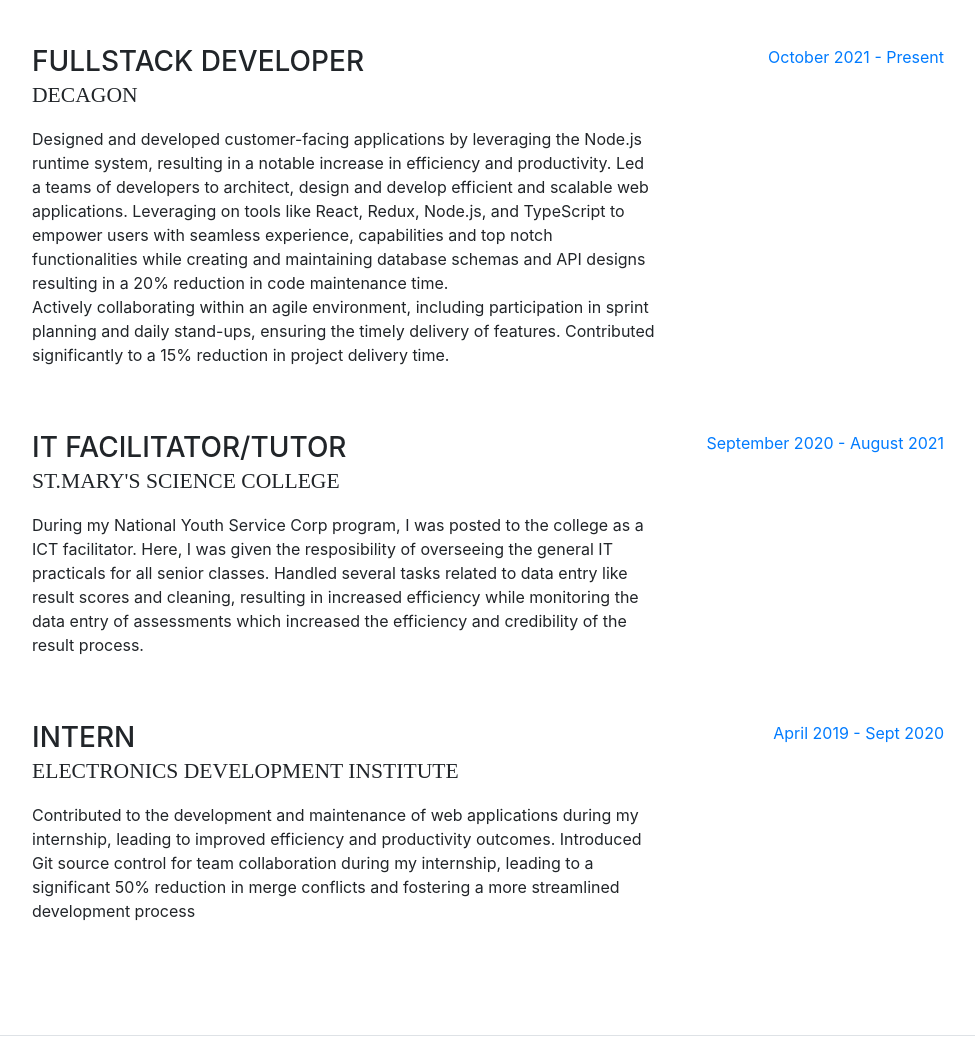
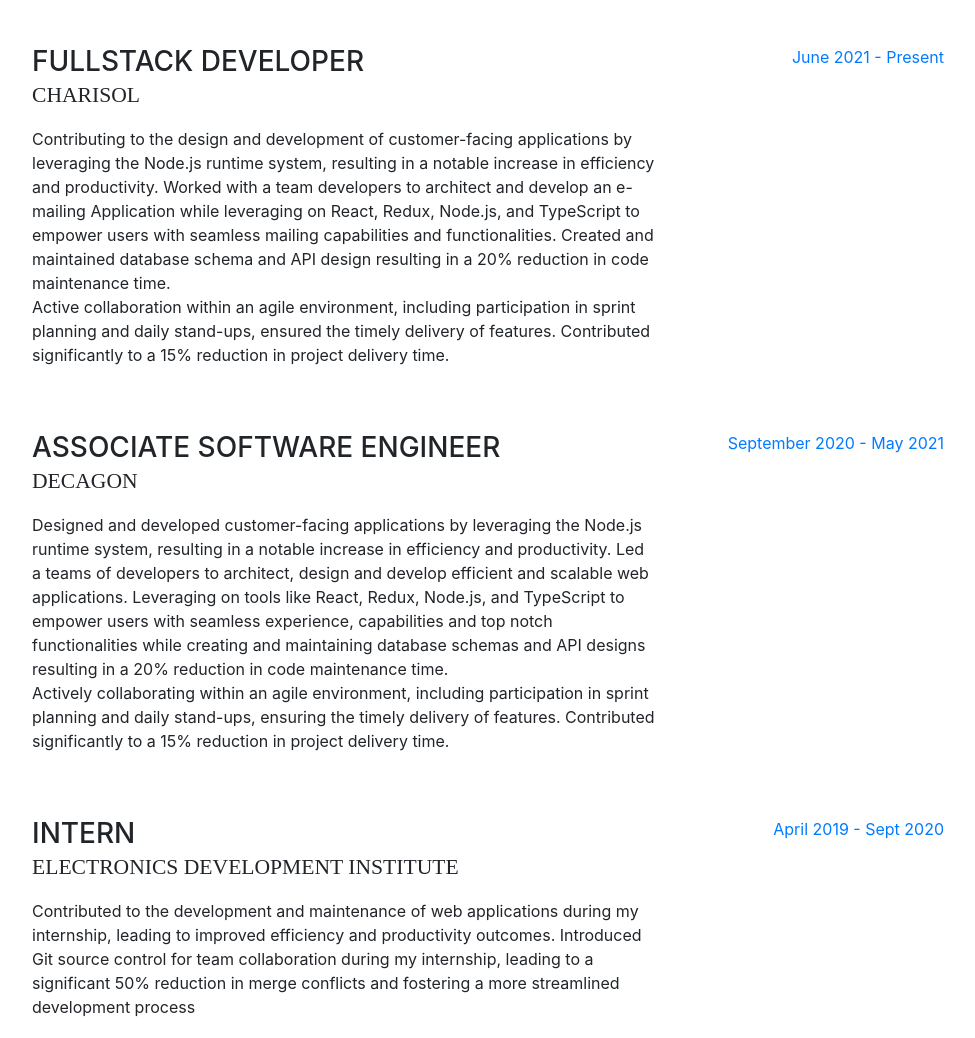
Before and after one commit to KeneEzeh/Portfolio, a website with bundled scripts: page index.html in a window 1280 px wide. Shown: the part 889-1927 px from the top of the page, without its empty margins (288-1263 px from the left). Built offline with nearby package versions, Linux system fonts and the light colour scheme; a web font is replaced by a local one.

Commit message:
updated the experience and projects

```diff
--- a/index.html
+++ b/index.html
@@ -123,6 +123,24 @@
           <div class="resume-item d-flex flex-column flex-md-row mb-5">
             <div class="resume-content mr-auto">
               <h3 class="mb-0">Fullstack Developer</h3>
+              <div class="subheading mb-3">Charisol</div>
+              <p>
+                Contributing to the design and development of customer-facing applications by leveraging the Node.js runtime system,
+                 resulting in a notable increase in efficiency and productivity.
+                 Worked with a team developers to architect and develop an e-mailing Application while leveraging on React, Redux, Node.js, and TypeScript to empower users with seamless mailing capabilities and functionalities.
+                Created and maintained database schema and API design resulting in a 20% reduction in code maintenance time.
+                <br/>
+                Active collaboration within an agile environment, including participation in sprint planning and daily stand-ups, ensured the timely delivery of features. Contributed significantly to a 15% reduction in project delivery time.
+              </p>
+            </div>
+            <div class="resume-date text-md-right">
+              <span class="text-primary">June 2021 - Present</span>
+            </div>
+          </div>
+
+          <div class="resume-item d-flex flex-column flex-md-row mb-5">
+            <div class="resume-content mr-auto">
+              <h3 class="mb-0">Associate Software Engineer</h3>
               <div class="subheading mb-3">Decagon</div>
               <p>
                 Designed and developed customer-facing applications by leveraging the Node.js runtime system, resulting in a notable increase in efficiency and productivity.
@@ -132,23 +150,7 @@
               </p>
             </div>
             <div class="resume-date text-md-right">
-              <span class="text-primary">October 2021 - Present</span>
-            </div>
-          </div>
-
-          <div class="resume-item d-flex flex-column flex-md-row mb-5">
-            <div class="resume-content mr-auto">
-              <h3 class="mb-0">IT Facilitator/Tutor</h3>
-              <div class="subheading mb-3">ST.Mary's Science College</div>
-              <p>
-                During my National Youth Service Corp program, I was posted to the college as a ICT facilitator.
-                Here, I was given the resposibility of overseeing the general IT practicals for all senior classes.
-                Handled several tasks related to data entry like result scores and cleaning, resulting in increased efficiency
-                while monitoring the data entry of assessments which increased the efficiency and credibility of the result process.
-              </p>
-            </div>
-            <div class="resume-date text-md-right">
-              <span class="text-primary">September 2020 - August 2021</span>
+              <span class="text-primary">September 2020 - May 2021</span>
             </div>
           </div>
 
@@ -378,6 +380,18 @@
 
           <div class="resume-item d-flex flex-column flex-md-row mb-5">
             <div class="resume-content mr-auto">
+              <h3 class="mb-0">MailDrip App</h3>
+              <p>
+                Contributed and participated in the development and maintenance of an Express and React application facilitating the sending of e-mails to clients.
+                 This e-mailing application gives users the opportunity to draft emails, categorise them and send them either in bulk or as single mails to recipients of their choice.
+                  Technologies utilized include Node.js, React, Redux, Express, Typescript, MongoDB, Kubernetes, and Tailwind CSS.
+              </p>
+              <a href="https://maildrip.io" class="subheading mb-3">Go To The Project</a>
+            </div>
+          </div>
+
+          <div class="resume-item d-flex flex-column flex-md-row mb-5">
+            <div class="resume-content mr-auto">
               <h3 class="mb-0">Property Management Platform ( CloseStead )</h3>
               <p>
                 The Close Stead application is a property management application where property owners like estate managers, rented apartment owners e.t.c sell and manage their services.
```
